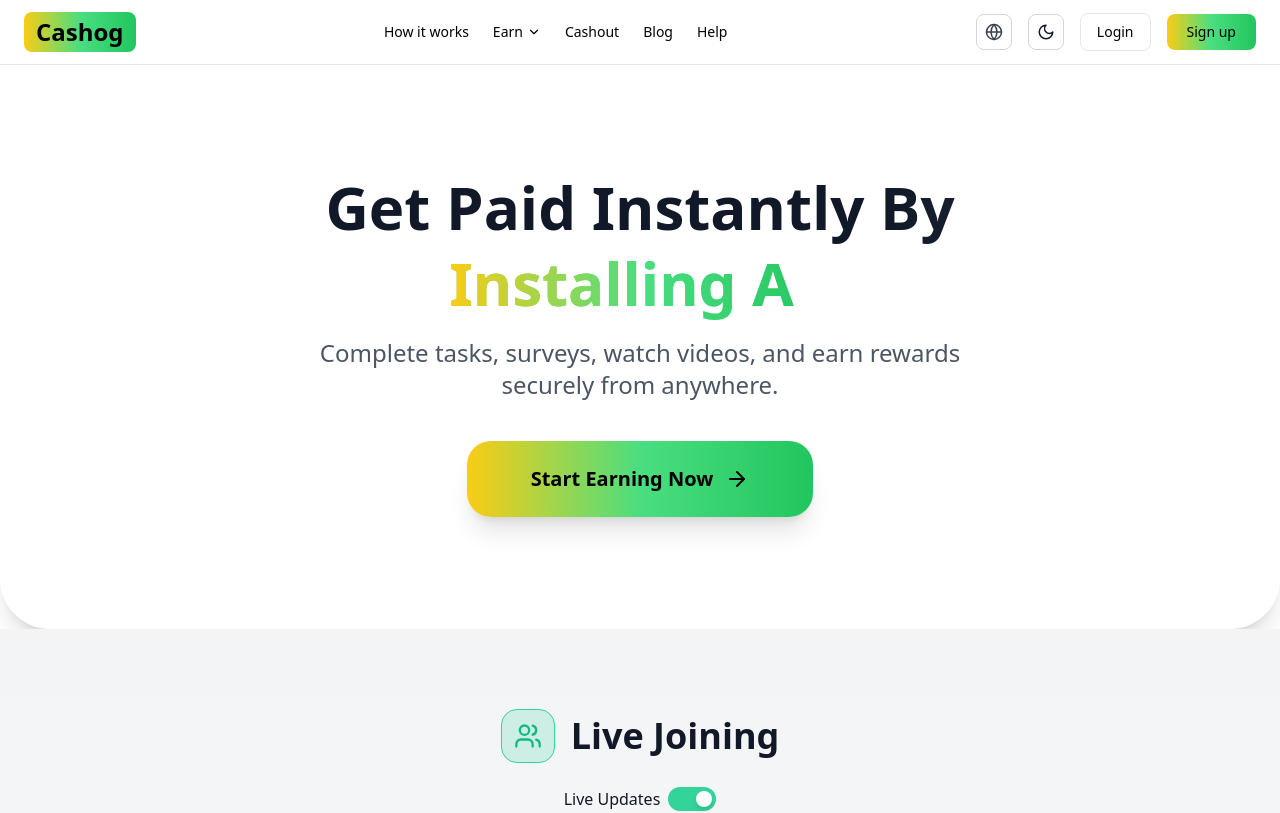
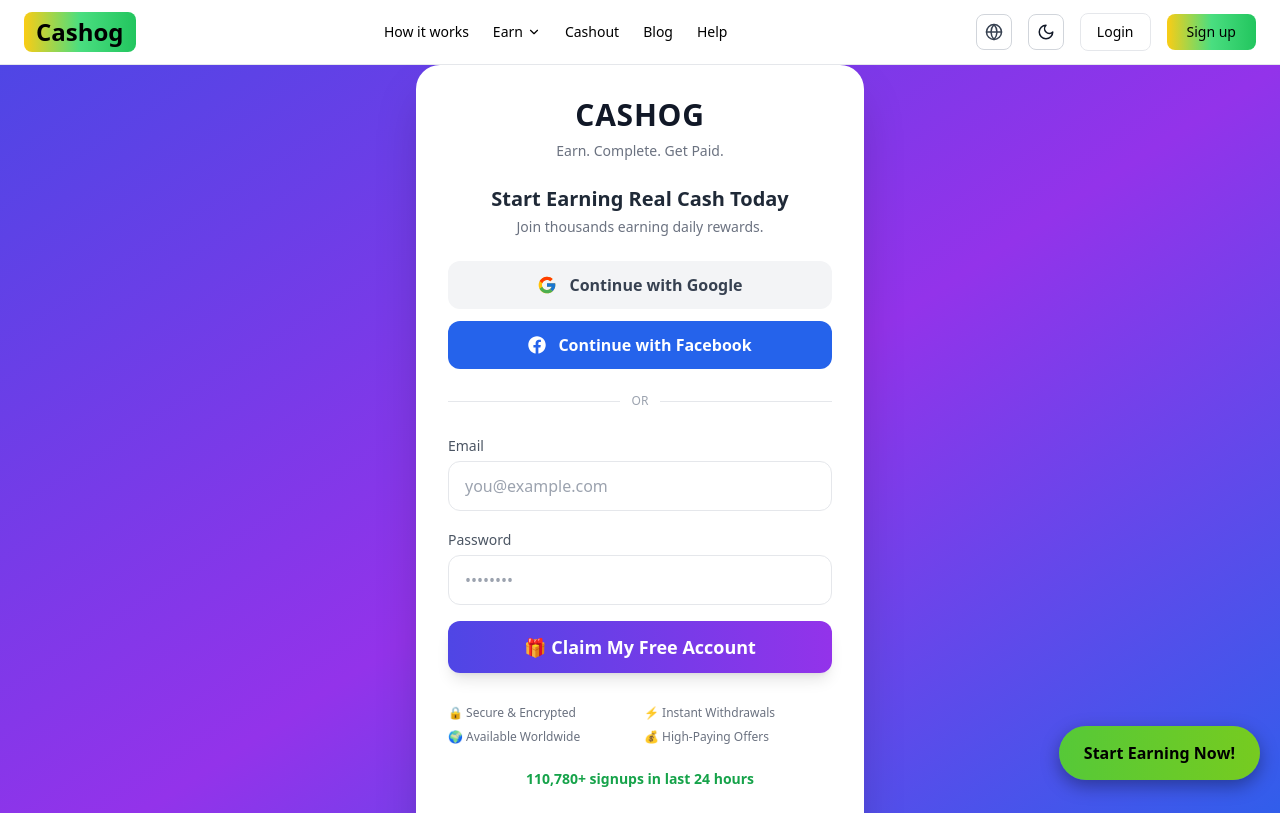
Before and after one commit to tool63/cashin, a Next.js app: page / in a window 1280 px wide. Shown: the top 813 px of the page. Built offline with nearby package versions, Linux system fonts and the light colour scheme.

Commit message:
Update and rename app/(site)/signup/page.tsx to app/(auth)/page.tsx

```diff
--- /dev/null
+++ b/app/(auth)/page.tsx
@@ -0,0 +1,115 @@
+"use client";
+
+import React from "react";
+import { FcGoogle } from "react-icons/fc";
+import { FaFacebook } from "react-icons/fa";
+
+export default function AuthPage() {
+  return (
+    <div className="min-h-screen bg-gradient-to-br from-indigo-600 via-purple-600 to-blue-600 flex items-center justify-center px-4">
+
+      <div className="w-full max-w-md bg-white rounded-3xl shadow-2xl p-8 space-y-6">
+
+        {/* Logo + Branding */}
+        <div className="text-center space-y-2">
+          <h1 className="text-3xl font-extrabold text-gray-900 tracking-wide">
+            CASHOG
+          </h1>
+          <p className="text-sm text-gray-500 font-medium">
+            Earn. Complete. Get Paid.
+          </p>
+        </div>
+
+        {/* Headline */}
+        <div className="text-center space-y-1">
+          <h2 className="text-xl font-bold text-gray-800">
+            Start Earning Real Cash Today
+          </h2>
+          <p className="text-sm text-gray-500">
+            Join thousands earning daily rewards.
+          </p>
+        </div>
+
+        {/* Social Buttons */}
+        <div className="space-y-3">
+          <button className="w-full flex items-center justify-center gap-3 bg-gray-100 hover:bg-gray-200 transition rounded-xl py-3 font-semibold text-gray-700">
+            <FcGoogle size={20} />
+            Continue with Google
+          </button>
+
+          <button className="w-full flex items-center justify-center gap-3 bg-blue-600 hover:bg-blue-700 transition text-white rounded-xl py-3 font-semibold">
+            <FaFacebook size={18} />
+            Continue with Facebook
+          </button>
+        </div>
+
+        {/* Divider */}
+        <div className="flex items-center gap-3">
+          <div className="flex-1 h-px bg-gray-200"></div>
+          <span className="text-xs text-gray-400 font-medium">OR</span>
+          <div className="flex-1 h-px bg-gray-200"></div>
+        </div>
+
+        {/* Email Form */}
+        <form className="space-y-4">
+          <div>
+            <label className="text-sm font-medium text-gray-600">
+              Email
+            </label>
+            <input
+              type="email"
+              placeholder="you@example.com"
+              className="w-full mt-1 px-4 py-3 rounded-xl border border-gray-200 focus:ring-2 focus:ring-indigo-500 focus:outline-none"
+            />
+          </div>
+
+          <div>
+            <label className="text-sm font-medium text-gray-600">
+              Password
+            </label>
+            <input
+              type="password"
+              placeholder="••••••••"
+              className="w-full mt-1 px-4 py-3 rounded-xl border border-gray-200 focus:ring-2 focus:ring-indigo-500 focus:outline-none"
+            />
+          </div>
+
+          {/* Main CTA */}
+          <button
+            type="submit"
+            className="w-full bg-gradient-to-r from-indigo-600 to-purple-600 hover:opacity-90 transition text-white py-3 rounded-xl font-bold text-lg shadow-lg"
+          >
+            🎁 Claim My Free Account
+          </button>
+        </form>
+
+        {/* Trust Badges */}
+        <div className="grid grid-cols-2 gap-2 text-xs text-gray-500 pt-2">
+          <div>🔒 Secure & Encrypted</div>
+          <div>⚡ Instant Withdrawals</div>
+          <div>🌍 Available Worldwide</div>
+          <div>💰 High-Paying Offers</div>
+        </div>
+
+        {/* Social Proof */}
+        <div className="text-center text-sm font-semibold text-green-600">
+          110,780+ signups in last 24 hours
+        </div>
+
+        {/* Warning */}
+        <div className="text-center text-xs text-red-500">
+          ⚠ VPNs & multiple accounts prohibited.
+        </div>
+
+        {/* Footer */}
+        <div className="text-center text-sm text-gray-500">
+          Already have an account?{" "}
+          <span className="text-indigo-600 font-semibold cursor-pointer hover:underline">
+            Sign In
+          </span>
+        </div>
+
+      </div>
+    </div>
+  );
+}
--- a/app/(site)/signup/page.tsx
+++ /dev/null
@@ -1,148 +0,0 @@
-"use client";
-
-import React, { useState } from "react";
-import { motion } from "framer-motion";
-import Meta from "@/components/seo/SeoEngine";
-import TypingText from "@/components/typing/TypingText";
-import { ArrowRight, User, Lock } from "lucide-react";
-
-/* ================= SEO ================= */
-const pageTitle = "Cashog - Sign Up";
-const pageDescription =
-  "Join Cashog today and start earning rewards instantly. Sign up for free and unlock cashback, gift cards, and exclusive offers.";
-
-/* ================= ANIMATION ================= */
-const containerVariants = {
-  hidden: { opacity: 0 },
-  show: { opacity: 1, transition: { staggerChildren: 0.15 } },
-};
-
-const itemVariants = {
-  hidden: { opacity: 0, y: 30 },
-  show: { opacity: 1, y: 0, transition: { duration: 0.6 } },
-};
-
-export default function SignUpPage() {
-  const [formData, setFormData] = useState({ email: "", password: "", referral: "" });
-
-  const handleChange = (e: React.ChangeEvent<HTMLInputElement>) => {
-    setFormData({ ...formData, [e.target.name]: e.target.value });
-  };
-
-  const handleSubmit = (e: React.FormEvent) => {
-    e.preventDefault();
-    console.log("Sign Up Data:", formData);
-    // Add API signup logic here
-  };
-
-  return (
-    <>
-      <Meta title={pageTitle} description={pageDescription} />
-
-      <main className="bg-white dark:bg-[#070A14] text-gray-900 dark:text-white min-h-screen transition-colors duration-300 flex flex-col items-center">
-
-        {/* ================= HERO ================= */}
-        <motion.section
-          variants={containerVariants}
-          initial="hidden"
-          animate="show"
-          className="w-full py-24 px-4 text-center"
-        >
-          <motion.h1
-            variants={itemVariants}
-            className="text-4xl sm:text-5xl md:text-6xl font-extrabold mb-4"
-          >
-            Create Your Free Account
-          </motion.h1>
-
-          <motion.div
-            variants={itemVariants}
-            className="text-3xl sm:text-4xl md:text-5xl font-extrabold mb-6 bg-clip-text text-transparent bg-gradient-to-r from-yellow-400 via-green-400 to-green-500"
-          >
-            <TypingText
-              words={[
-                "Start Earning Instantly",
-                "Get Cashback & Rewards",
-                "Access Exclusive Offers",
-              ]}
-            />
-          </motion.div>
-
-          <motion.p
-            variants={itemVariants}
-            className="text-lg md:text-xl text-gray-600 dark:text-gray-400 max-w-2xl mx-auto"
-          >
-            Sign up now to unlock high-paying offers, cashback, and exclusive rewards. It's completely free and only takes a minute.
-          </motion.p>
-        </motion.section>
-
-        {/* ================= SIGN UP FORM ================= */}
-        <motion.section
-          variants={containerVariants}
-          initial="hidden"
-          animate="show"
-          className="w-full max-w-md px-6 pb-24"
-        >
-          <motion.form
-            variants={itemVariants}
-            onSubmit={handleSubmit}
-            className="bg-gray-100 dark:bg-[#1A1F2B] rounded-3xl p-8 shadow-lg"
-          >
-            {/* Email */}
-            <div className="mb-6 relative">
-              <User size={20} className="absolute left-3 top-1/2 -translate-y-1/2 text-gray-400" />
-              <input
-                type="email"
-                name="email"
-                placeholder="Email Address"
-                value={formData.email}
-                onChange={handleChange}
-                required
-                className="w-full pl-10 pr-4 py-3 rounded-xl border border-gray-300 dark:border-gray-700 bg-white dark:bg-[#0B0E1A] text-gray-900 dark:text-white placeholder-gray-400 dark:placeholder-gray-500 focus:outline-none focus:ring-2 focus:ring-green-400"
-              />
-            </div>
-
-            {/* Password */}
-            <div className="mb-6 relative">
-              <Lock size={20} className="absolute left-3 top-1/2 -translate-y-1/2 text-gray-400" />
-              <input
-                type="password"
-                name="password"
-                placeholder="Password"
-                value={formData.password}
-                onChange={handleChange}
-                required
-                className="w-full pl-10 pr-4 py-3 rounded-xl border border-gray-300 dark:border-gray-700 bg-white dark:bg-[#0B0E1A] text-gray-900 dark:text-white placeholder-gray-400 dark:placeholder-gray-500 focus:outline-none focus:ring-2 focus:ring-green-400"
-              />
-            </div>
-
-            {/* Referral (Optional) */}
-            <div className="mb-6">
-              <input
-                type="text"
-                name="referral"
-                placeholder="Referral Code (Optional)"
-                value={formData.referral}
-                onChange={handleChange}
-                className="w-full pl-4 pr-4 py-3 rounded-xl border border-gray-300 dark:border-gray-700 bg-white dark:bg-[#0B0E1A] text-gray-900 dark:text-white placeholder-gray-400 dark:placeholder-gray-500 focus:outline-none focus:ring-2 focus:ring-green-400"
-              />
-            </div>
-
-            {/* Submit */}
-            <button
-              type="submit"
-              className="w-full bg-gradient-to-r from-yellow-400 via-green-400 to-green-500 text-black py-3 rounded-2xl font-bold shadow-xl hover:scale-105 transition-transform duration-300 cta-observer"
-            >
-              Sign Up & Start Earning <ArrowRight size={20} />
-            </button>
-
-            {/* Disclaimer */}
-            <p className="mt-4 text-sm text-gray-500 dark:text-gray-400 text-center">
-              By signing up, you agree to our Terms & Conditions and Privacy Policy.
-            </p>
-          </motion.form>
-        </motion.section>
-      </main>
-    </>
-  );
-}
```
